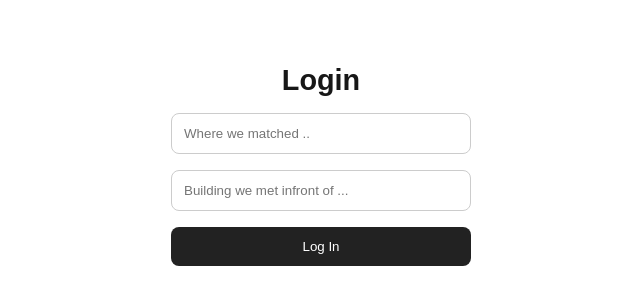
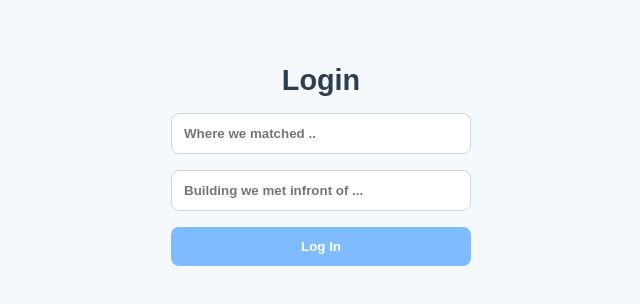
Before and after one commit to avilla212/hinge, a Next.js app: page / in a window 1280 px wide. Shown: the top 304 px of the page, without its empty margins (319-959 px from the left). Built offline with nearby package versions, Linux system fonts and the light colour scheme.

Commit message:
changed styling

```diff
--- a/app/globals.css
+++ b/app/globals.css
@@ -1,12 +1,16 @@
 :root {
-  --background: #ffffff;
-  --foreground: #171717;
+  --background: #f5f9fb;       /* soft blue-tinted background */
+  --foreground: #2c3e50;       /* deep, calming text color */
+  --primary: #7fbcff;          /* soft sky blue */
+  --border: #ccd6dd;
 }
 
 @media (prefers-color-scheme: dark) {
   :root {
-    --background: #0a0a0a;
-    --foreground: #ededed;
+    --background: #10181f;
+    --foreground: #e0f2ff;
+    --primary: #4a90e2;
+    --border: #2f3b45;
   }
 }
 
--- a/app/login.module.css
+++ b/app/login.module.css
@@ -1,35 +1,40 @@
 /* === Login container === */
 .container {
-    max-width: 300px;         /* limits width on mobile */
-    margin: 4rem auto;        /* centers the form vertically and horizontally */
-    text-align: center;       /* centers all inner content */
+  max-width: 300px;
+  margin: 4rem auto;
+  text-align: center;
 }
 
 /* === Login page title === */
 .title {
   font-size: 1.8rem;
   margin-bottom: 1rem;
+  color: var(--foreground);
 }
 
 /* === Input fields === */
 .input {
-    display: block;           /* places each input on its own line */
-    width: 100%;              /* full width inside container */
-    padding: 0.75rem;         /* internal spacing */
-    margin-bottom: 1rem;      /* space between inputs */
-    border-radius: 8px;       /* rounded corners */
-    border: 1px solid #ccc;   /* light gray border */
+  display: block;
+  width: 100%;
+  padding: 0.75rem;
+  margin-bottom: 1rem;
+  border-radius: 8px;
+  border: 1px solid var(--border);
+  background-color: #ffffff;
+  color: black;
+  font-weight: bold; /* ✅ makes input text bold */
 }
 
 /* === Submit button === */
 .button {
-    background-color: #222;   /* dark background */
-    color: white;             /* white text */
+  background-color: var(--primary);
+  color: white;
   padding: 0.75rem;
-    width: 100%;              /* button fills container width */
+  width: 100%;
   border: none;
-    border-radius: 8px;       /* rounded button */
-    cursor: pointer;          /* shows pointer on hover */
+  border-radius: 8px;
+  cursor: pointer;
+  font-weight: bold;
 }
 
 /* === Error message styling === */
```
Lines whose indentation alone changed are shown as unchanged.
